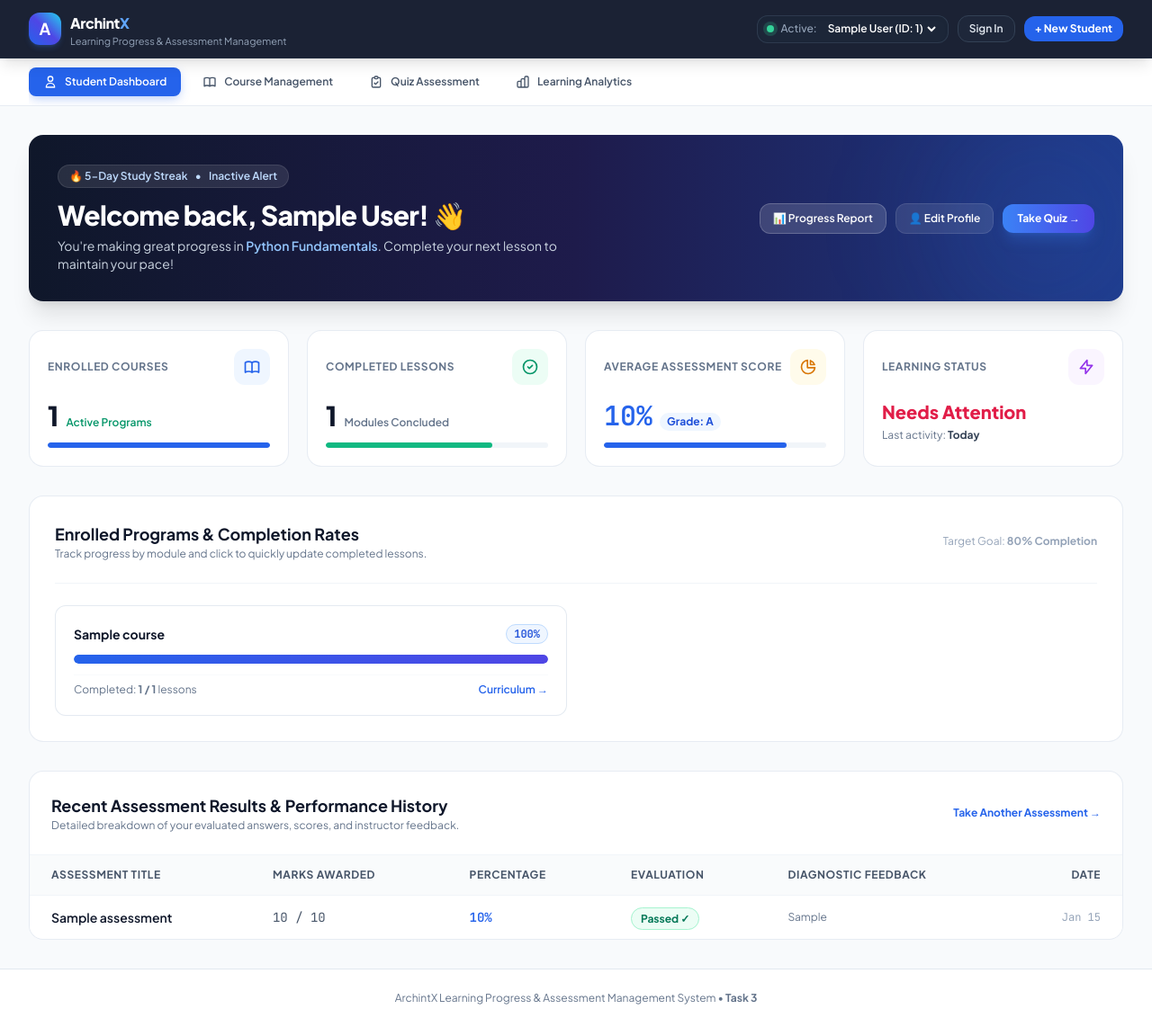
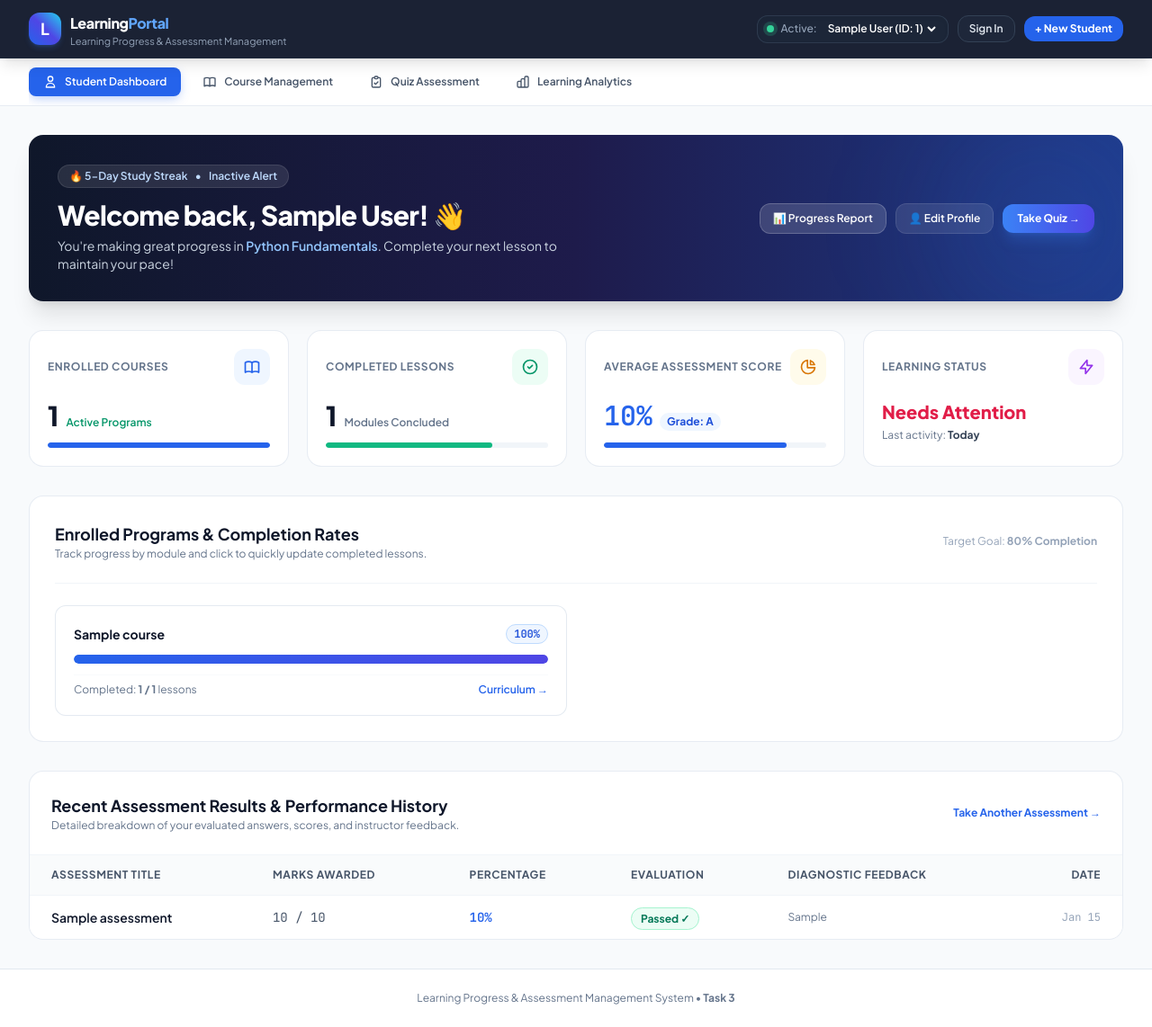
Before and after one commit to dharaniathananchayan/management-system, a FastAPI app: page / in a window 1280 px wide. Shown: the whole page at 90% size. Run offline with FastAPI, Linux system fonts and the light colour scheme; tables that the repository leaves empty hold one stand-in row (values such as "Sample post"); some libraries are stand-ins or nearby versions.

Commit message:
fix(ui): remove all archintx branding, placeholders, and domain references from UI

```diff
--- a/app/models/course.py
+++ b/app/models/course.py
@@ -13,7 +13,7 @@ class Course(Base):
     level = Column(String(50), default="Beginner", nullable=True)  # Beginner, Intermediate, Advanced
     duration_hours = Column(Integer, default=20, nullable=True)
     passing_criteria = Column(Integer, default=60, nullable=True)
-    instructor_name = Column(String(120), default="ArchintX Faculty", nullable=True)
+    instructor_name = Column(String(120), default="Senior Faculty", nullable=True)
     prerequisites = Column(String(255), nullable=True)
     description = Column(Text, nullable=True)
     status = Column(String(30), default="Active", nullable=False)  # Active, Draft, Archived
--- a/app/routers/courses.py
+++ b/app/routers/courses.py
@@ -39,7 +39,7 @@ def _populate_course_stats(course: Course, db: Session) -> CourseOut:
         level=getattr(course, "level", "Beginner") or "Beginner",
         duration_hours=getattr(course, "duration_hours", 20) or 20,
         passing_criteria=getattr(course, "passing_criteria", 60) or 60,
-        instructor_name=getattr(course, "instructor_name", "ArchintX Faculty") or "ArchintX Faculty",
+        instructor_name=getattr(course, "instructor_name", "Senior Faculty") or "Senior Faculty",
         prerequisites=getattr(course, "prerequisites", None),
         description=course.description,
         status=course.status,
@@ -60,7 +60,7 @@ def create_course(payload: CourseCreate, db: Session = Depends(get_db)):
         level=payload.level or "Beginner",
         duration_hours=payload.duration_hours or 20,
         passing_criteria=payload.passing_criteria or 60,
-        instructor_name=payload.instructor_name or "ArchintX Faculty",
+        instructor_name=payload.instructor_name or "Senior Faculty",
         prerequisites=payload.prerequisites,
         description=payload.description,
         status=payload.status or "Active",
--- a/app/schemas/course.py
+++ b/app/schemas/course.py
@@ -64,7 +64,7 @@ class CourseBase(BaseModel):
     level: Optional[str] = Field("Beginner", example="Beginner")  # Beginner, Intermediate, Advanced
     duration_hours: Optional[int] = Field(20, ge=1, le=500, example=24)
     passing_criteria: Optional[int] = Field(60, ge=40, le=100, example=60)
-    instructor_name: Optional[str] = Field("ArchintX Faculty", example="Sarah Jenkins")
+    instructor_name: Optional[str] = Field("Senior Faculty", example="Sarah Jenkins")
     prerequisites: Optional[str] = Field(None, example="Basic programming logic")
     description: Optional[str] = Field(None, example="Master the basics of Python programming.")
     status: str = Field("Active", example="Active")  # Active, Draft, Archived
--- a/app/templates/index.html
+++ b/app/templates/index.html
@@ -3,7 +3,7 @@
 <head>
   <meta charset="UTF-8">
   <meta name="viewport" content="width=device-width, initial-scale=1.0">
-  <title>ArchintX — Learning Progress & Assessment Platform</title>
+  <title>Learning Progress & Assessment Platform</title>
   <!-- Tailwind CSS CDN -->
   <script src="https://cdn.tailwindcss.com"></script>
   <!-- Plotly.js CDN -->
@@ -78,11 +78,11 @@
         <div class="flex items-center space-x-4">
           <div class="flex items-center space-x-2.5">
             <div class="w-9 h-9 rounded-xl bg-gradient-to-tr from-blue-600 via-indigo-600 to-cyan-400 flex items-center justify-center shadow-md shadow-blue-500/20 font-bold text-lg text-white">
-              A
+              L
             </div>
             <div>
               <div class="flex items-center space-x-2">
-                <span class="text-base font-extrabold tracking-tight text-white">Archint<span class="text-blue-400">X</span></span>
+                <span class="text-base font-extrabold tracking-tight text-white">Learning<span class="text-blue-400">Portal</span></span>
               </div>
               <p class="text-[11px] text-slate-400 leading-none mt-0.5 hidden sm:block">Learning Progress & Assessment Management</p>
             </div>
@@ -764,7 +764,7 @@
           <div class="grid grid-cols-1 sm:grid-cols-3 gap-4">
             <div>
               <label class="block text-xs font-bold text-slate-700 mb-1">Lead Instructor</label>
-              <input type="text" id="new-course-instructor" placeholder="e.g. Dr. Sarah Jenkins" value="ArchintX Faculty" class="w-full border border-slate-200 rounded-xl px-3.5 py-2 text-sm focus:outline-blue-600">
+              <input type="text" id="new-course-instructor" placeholder="e.g. Dr. Sarah Jenkins" value="Senior Faculty" class="w-full border border-slate-200 rounded-xl px-3.5 py-2 text-sm focus:outline-blue-600">
             </div>
             <div>
               <label class="block text-xs font-bold text-slate-700 mb-1">Estimated Hours</label>
@@ -911,7 +911,7 @@
         <div class="space-y-4">
           <div>
             <label class="block text-xs font-bold text-slate-700 mb-1">Email Address <span class="text-rose-500">*</span></label>
-            <input type="email" id="login-student-email" required placeholder="e.g. alex@archintx.org" class="w-full border border-slate-200 rounded-xl px-3.5 py-2 text-sm focus:outline-emerald-600">
+            <input type="email" id="login-student-email" required placeholder="e.g. alex.rivera@example.com" class="w-full border border-slate-200 rounded-xl px-3.5 py-2 text-sm focus:outline-emerald-600">
           </div>
           <div>
             <label class="block text-xs font-bold text-slate-700 mb-1">Password <span class="text-rose-500">*</span></label>
@@ -951,7 +951,7 @@
           </div>
           <div>
             <label class="block text-xs font-bold text-slate-700 mb-1">Email Address <span class="text-rose-500">*</span></label>
-            <input type="email" id="reg-student-email" required placeholder="maya.lin@archintx.org" class="w-full border border-slate-200 rounded-xl px-3.5 py-2 text-sm focus:outline-blue-600">
+            <input type="email" id="reg-student-email" required placeholder="e.g. maya.lin@example.com" class="w-full border border-slate-200 rounded-xl px-3.5 py-2 text-sm focus:outline-blue-600">
           </div>
           <div>
             <label class="block text-xs font-bold text-slate-700 mb-1">Password <span class="text-rose-500">*</span></label>
@@ -1130,7 +1130,7 @@
   <!-- Footer -->
   <footer class="bg-white border-t border-slate-200 mt-auto py-6">
     <div class="max-w-7xl mx-auto px-4 sm:px-6 lg:px-8 text-center text-xs text-slate-500">
-      ArchintX Learning Progress & Assessment Management System • <strong>Task 3</strong>
+      Learning Progress & Assessment Management System • <strong>Task 3</strong>
     </div>
   </footer>
 
@@ -1342,7 +1342,7 @@
 
                 <!-- Metadata Strip -->
                 <div class="flex items-center justify-between text-[11px] text-slate-500 mb-3 pb-2 border-b border-slate-100">
-                  <span class="truncate">👤 <strong>${c.instructor_name || 'ArchintX Faculty'}</strong></span>
+                  <span class="truncate">👤 <strong>${c.instructor_name || 'Senior Faculty'}</strong></span>
                   <span class="font-mono">⏱ ${c.duration_hours || 20}h • Pass: ≥${c.passing_criteria || 60}%</span>
                 </div>
 
@@ -1416,7 +1416,7 @@
         course_name: name,
         category: category,
         level: level,
-        instructor_name: instructor || 'ArchintX Faculty',
+        instructor_name: instructor || 'Senior Faculty',
         duration_hours: durationHours,
         passing_criteria: passingScore,
         prerequisites: prerequisites || null,
@@ -2204,7 +2204,7 @@
           const data = await res.json();
           document.getElementById('login-student-modal').classList.add('hidden');
           if (data.access_token) {
-            localStorage.setItem('archintx_jwt_token', data.access_token);
+            localStorage.setItem('lms_jwt_token', data.access_token);
           }
           showToast(`Authenticated as ${data.student.name}! JWT token issued.`, '🔐');
           await loadStudentsList();
--- a/database/seed_data.py
+++ b/database/seed_data.py
@@ -59,7 +59,7 @@ def seed_database():
         )
         admin = Student(
             name="Instructor Sarah",
-            email="admin@archintx.com",
+            email="admin@example.com",
             password_hash=hash_password("admin123"),
             role="admin",
             is_active=True,
```
Also changed, not shown: tests/test_main.py (+1 -1 lines).
